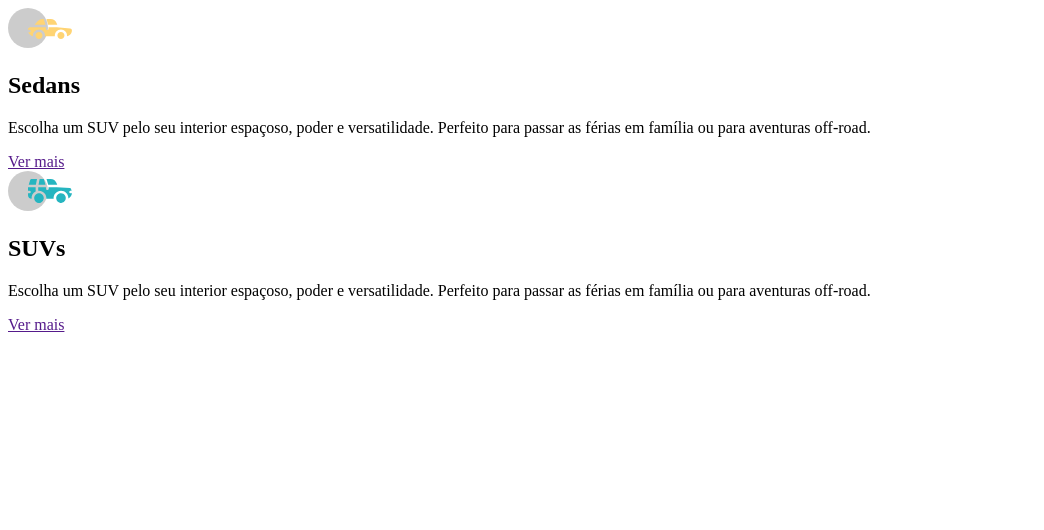
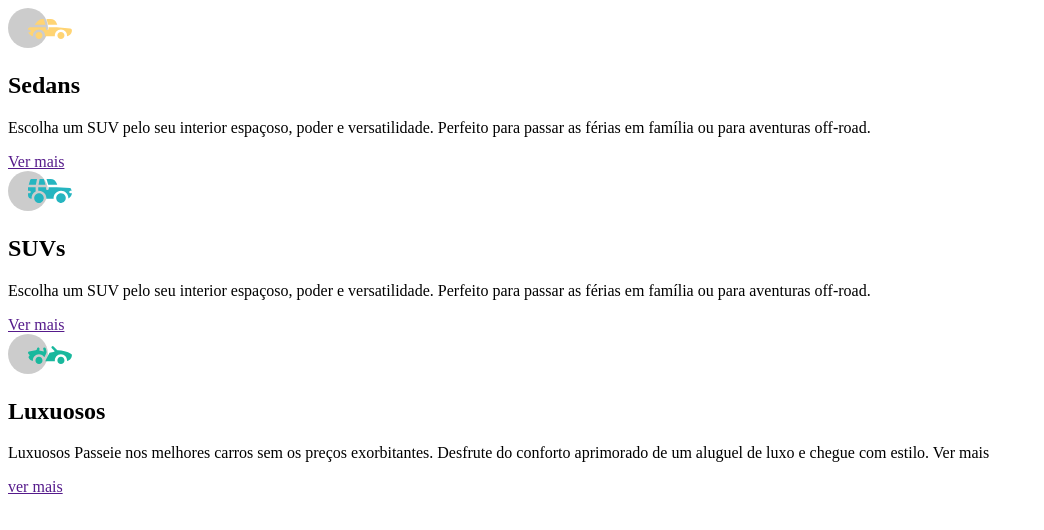
Before and after one commit to nathalialulu/carros, a plain HTML site: page index.html in a window 1280 px wide. Shown: the whole page, without its empty margins (0-1044 px from the left). Drawn offline with Linux system fonts and the light colour scheme.

Commit message:
esdtrutando css

```diff
--- a/index.html
+++ b/index.html
@@ -23,10 +23,12 @@
         </section>
 
         <section class="luxuosos">
-            <img src="" alt="">
-            <h2></h2>
-            <p></p>
-            <a href=""></a>
+            <img src="./imagens/imagens/icon-luxury.svg" alt="carro de luxo">
+            <h2>Luxuosos</h2>
+            <p>Luxuosos
+                Passeie nos melhores carros sem os preços exorbitantes. Desfrute do conforto aprimorado de um aluguel de luxo e chegue com estilo.
+                Ver mais</p>
+            <a href="">ver mais</a>
         </section>
     </main>
 </body>
```
